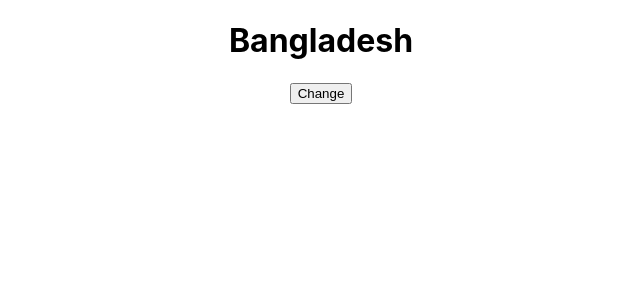
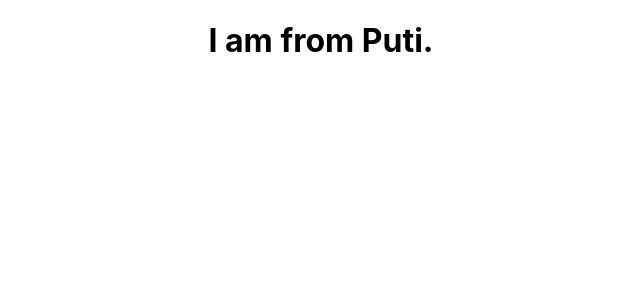
Before and after one commit to Shahajahan15/Basic-React, a React (Create React App) app: page / in a window 1280 px wide. Shown: the top 300 px of the page, without its empty margins (319-959 px from the left). Built offline with nearby package versions, Linux system fonts and the light colour scheme.

Commit message:
Component Tree

```diff
--- a/src/App.js
+++ b/src/App.js
@@ -1,14 +1,15 @@
 import React from 'react';
 // import logo from './logo.svg';
 import './App.css';
-import HookDemo from './hooks/HookDemo';
+// import HookDemo from './hooks/HookDemo';
+import Son from './ComponentTree/Son';
 
 
 
 function App() {
   return (
     <div className="App">
-      <HookDemo></HookDemo>
+      <Son></Son>
     </div>
   );
 }
--- /dev/null
+++ b/src/ComponentTree/Nati.js
@@ -0,0 +1,14 @@
+import React, { Component } from 'react';
+import Puti from './Puti';
+
+class Nati extends Component {
+    render() {
+        return (
+            <div>
+                <Puti></Puti>
+            </div>
+        );
+    }
+}
+
+export default Nati;
--- /dev/null
+++ b/src/ComponentTree/Puti.js
@@ -0,0 +1,13 @@
+import React, { Component } from 'react';
+
+class Puti extends Component {
+    render() {
+        return (
+            <div>
+                <h1>I am from Puti.</h1>
+            </div>
+        );
+    }
+}
+
+export default Puti;
--- /dev/null
+++ b/src/ComponentTree/Son.js
@@ -0,0 +1,14 @@
+import React, { Component } from 'react';
+import Nati from './Nati';
+
+class Son extends Component {
+    render() {
+        return (
+            <div>
+                <Nati></Nati>
+            </div>
+        );
+    }
+}
+
+export default Son;
```
